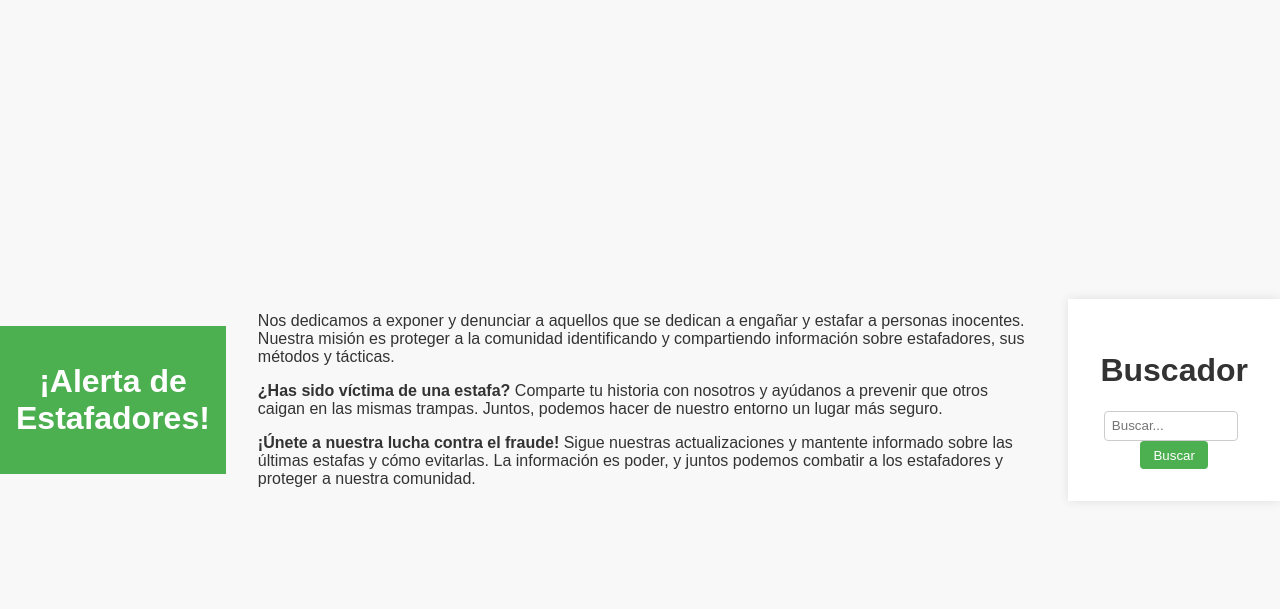
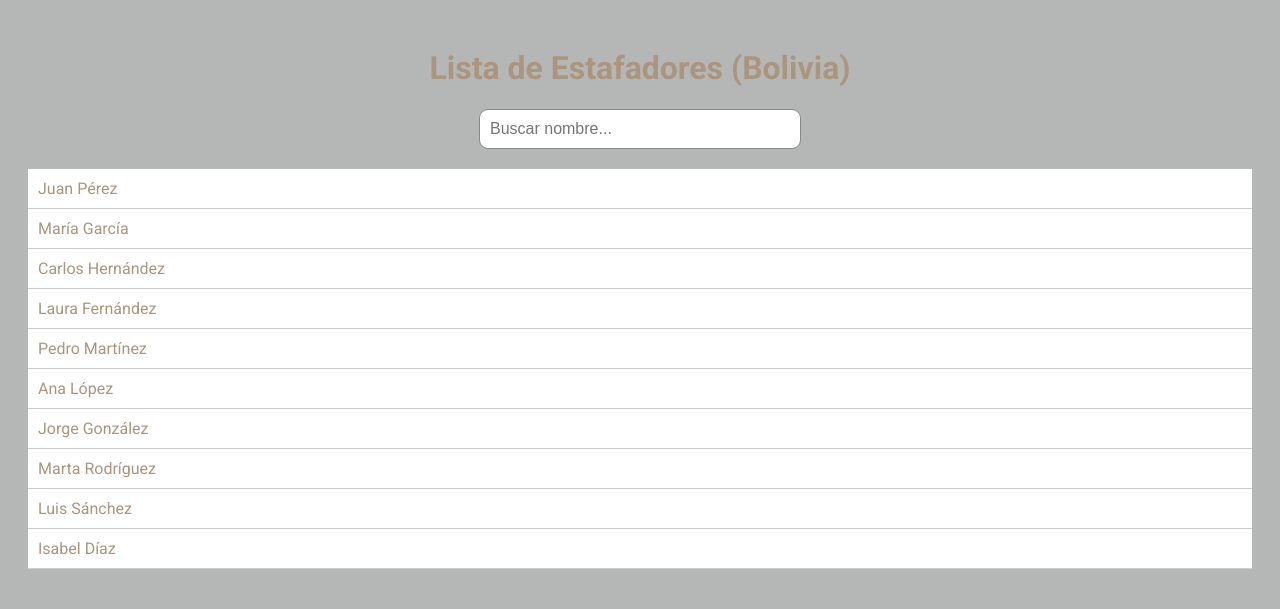
Before and after one commit to Dreamsk302/scammersBolivia, a plain HTML site: page index.html in a window 1280 px wide. Drawn offline with Linux system fonts and the light colour scheme.

Commit message:
Update index.html

```diff
--- a/index.html
+++ b/index.html
@@ -3,86 +3,92 @@
 <head>
     <meta charset="UTF-8">
     <meta name="viewport" content="width=device-width, initial-scale=1.0">
-    <title>Alerta de Estafadores</title>
+    <title>Lista de Estafadores (Bolivia)</title>
+    <link href="https://fonts.googleapis.com/css2?family=Roboto:wght@400;700&display=swap" rel="stylesheet"> <!-- Enlace a Google Fonts -->
     <style>
         body {
-            font-family: Arial, sans-serif;
-            margin: 0;
-            padding: 0;
-            background-color: #f8f8f8;
-            color: #333;
-        }
-        header {
-            background-color: #4CAF50;
-            color: white;
-            padding: 1em;
-            text-align: center;
-        }
-        .container {
-            padding: 2em;
-        }
-    </style>
-</head>
-<body>
-    <header>
-        <h1>¡Alerta de Estafadores!</h1>
-    </header>
-    <div class="container">
-        <p>Nos dedicamos a exponer y denunciar a aquellos que se dedican a engañar y estafar a personas inocentes. Nuestra misión es proteger a la comunidad identificando y compartiendo información sobre estafadores, sus métodos y tácticas.</p>
-        <p><strong>¿Has sido víctima de una estafa?</strong> Comparte tu historia con nosotros y ayúdanos a prevenir que otros caigan en las mismas trampas. Juntos, podemos hacer de nuestro entorno un lugar más seguro.</p>
-        <p><strong>¡Únete a nuestra lucha contra el fraude!</strong> Sigue nuestras actualizaciones y mantente informado sobre las últimas estafas y cómo evitarlas. La información es poder, y juntos podemos combatir a los estafadores y proteger a nuestra comunidad.</p>
-    </div>
-</body>
-</html>
-<!DOCTYPE html>
-<html lang="es">
-<head>
-    <meta charset="UTF-8">
-    <meta name="viewport" content="width=device-width, initial-scale=1.0">
-    <title>Buscador</title>
-    <style>
-        body {
-            font-family: Arial, sans-serif;
-            background-color: #f8f8f8;
-            display: flex;
-            justify-content: center;
-            align-items: center;
-            height: 100vh;
-            margin: 0;
+            font-family: 'Roboto', sans-serif; /* Cambiar la fuente */
+            background-color: #B5B7B7; /* Cambiar el color de fondo */
+            color: #AB957C; /* Cambiar el color del texto */
+            padding: 20px;
         }
         .search-container {
             text-align: center;
-            background-color: white;
-            padding: 2em;
-            box-shadow: 0 0 10px rgba(0, 0, 0, 0.1);
+            margin-bottom: 20px;
         }
         input[type="text"] {
-            width: 80%;
-            padding: 0.5em;
-            margin-right: 0.5em;
-            border: 1px solid #ccc;
-            border-radius: 4px;
+            width: 300px;
+            padding: 10px;
+            border: 1px solid #888; /* Cambiar el color del borde */
+            border-radius: 9px;
+            font-size: 16px; /* Cambiar el tamaño de la fuente */
         }
-        input[type="submit"] {
-            padding: 0.5em 1em;
-            background-color: #4CAF50;
-            color: white;
-            border: none;
-            border-radius: 4px;
-            cursor: pointer;
+        .result-list {
+            list-style-type: none;
+            padding: 0;
+            margin-top: 20px;
         }
-        input[type="submit"]:hover {
-            background-color: #45a049;
+        .result-list li {
+            padding: 10px;
+            border-bottom: 1px solid #ccc; /* Cambiar el color del borde inferior */
+            background-color: #fff; /* Cambiar el color de fondo de los elementos de la lista */
         }
     </style>
 </head>
 <body>
     <div class="search-container">
-        <h1>Buscador</h1>
-        <form action="/resultados-de-busqueda" method="GET">
-            <input type="text" name="q" placeholder="Buscar...">
-            <input type="submit" value="Buscar">
-        </form>
+        <h1>Lista de Estafadores (Bolivia)</h1>
+        <input type="text" id="searchInput" placeholder="Buscar nombre..." onkeyup="searchNames()">
     </div>
+    <ul id="resultList" class="result-list">
+        <!-- Los nombres se mostrarán aquí -->
+    </ul>
+
+    <script>
+        // Lista de nombres
+        const names = [
+            "Juan Pérez",
+            "María García",
+            "Carlos Hernández",
+            "Laura Fernández",
+            "Pedro Martínez",
+            "Ana López",
+            "Jorge González",
+            "Marta Rodríguez",
+            "Luis Sánchez",
+            "Isabel Díaz"
+        ];
+
+        // Mostrar todos los nombres inicialmente
+        const resultList = document.getElementById('resultList');
+        names.forEach(name => {
+            const li = document.createElement('li');
+            li.textContent = name;
+            resultList.appendChild(li);
+        });
+
+        function searchNames() {
+            const input = document.getElementById('searchInput').value.toLowerCase();
+            const resultList = document.getElementById('resultList');
+            resultList.innerHTML = '';
+
+            // Filtrar la lista de nombres
+            const filteredNames = names.filter(name => name.toLowerCase().includes(input));
+
+            // Mostrar resultados
+            filteredNames.forEach(name => {
+                const li = document.createElement('li');
+                li.textContent = name;
+                resultList.appendChild(li);
+            });
+
+            // Si no hay resultados
+            if (filteredNames.length === 0) {
+                const li = document.createElement('li');
+                li.textContent = 'No se encontraron datos';
+                resultList.appendChild(li);
+            }
+        }
+    </script>
 </body>
 </html>
```
